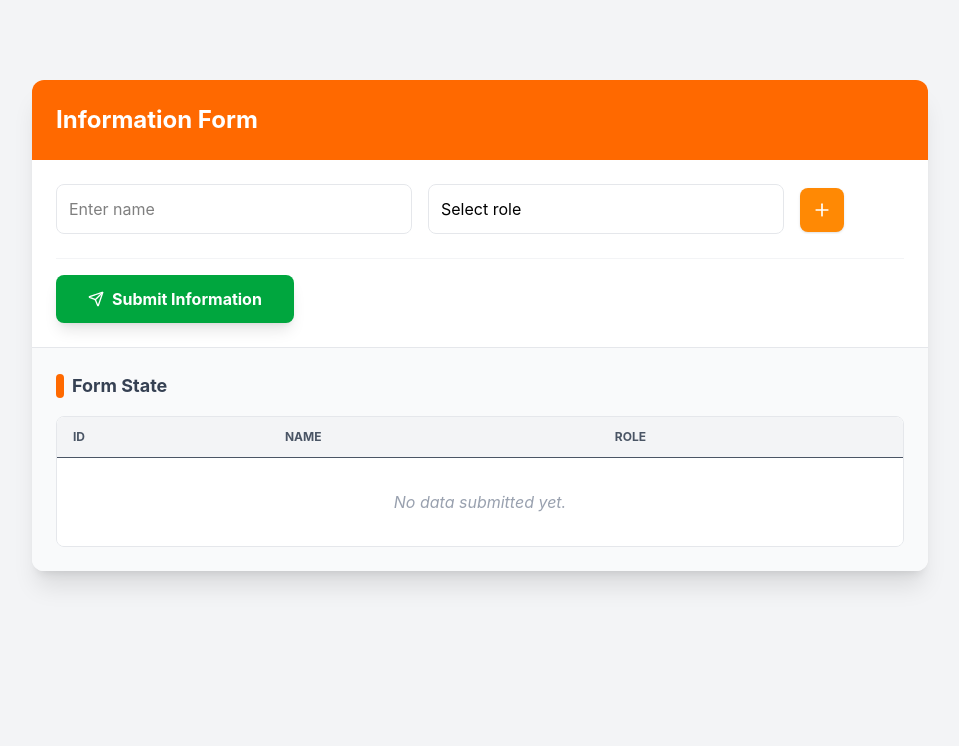
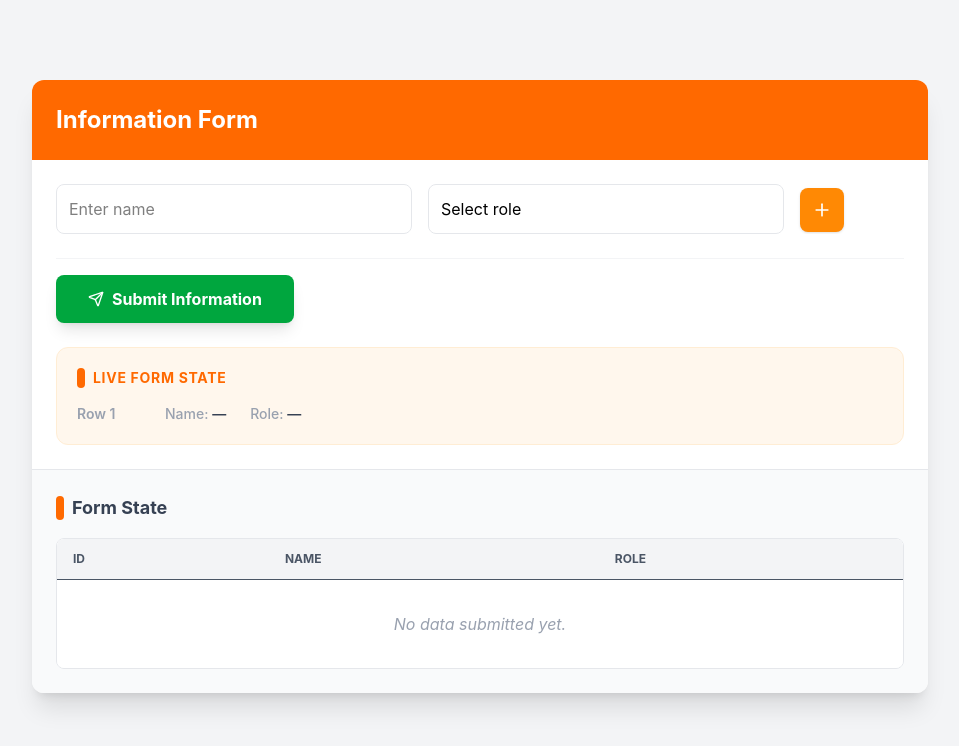
Before and after one commit to MDPerrfan/6Sense-HQ-Frontend-Assignment, a React (Vite) app in the folder assignment/: page / in a window 1280 px wide. Shown: the top 746 px of the page, without its empty margins (160-1119 px from the left). Built offline with nearby package versions, Linux system fonts and the light colour scheme; the HTML template or start-up script is replaced by a standard one.

Commit message:
Update Form.jsx

```diff
--- a/assignment/src/Components/Form.jsx
+++ b/assignment/src/Components/Form.jsx
@@ -7,10 +7,14 @@ export default function Form() {
     const [submittedData, setSubmittedData] = useState([]);
 
     const handleOnChange = (index, field, value) => {
-        const updated = formData.map((item, i) => i === index ? { ...item, [field]: value } : item);
+        const updated = formData.map((item, i) =>
+            i === index ? { ...item, [field]: value } : item
+        );
         setFormData(updated);
 
-        const updatedErrors = errors.map((err, i) =>i === index ? { ...err, [field]: "" } : err);
+        const updatedErrors = errors.map((err, i) =>
+            i === index ? { ...err, [field]: "" } : err
+        );
         setErrors(updatedErrors);
     };
 
@@ -38,9 +42,7 @@ export default function Form() {
 
         setErrors(newErrors);
 
-        const isValid = newErrors.every(
-            (err) => !err.name && !err.role
-        );
+        const isValid = newErrors.every((err) => !err.name && !err.role);
 
         if (isValid) {
             setSubmittedData([...formData]);
@@ -152,7 +154,41 @@ export default function Form() {
                     </div>
                 </form>
 
-                {/* Table Output */}
+                {/* Step 3 — Live Form State printed with h3 tags */}
+                <div className="px-6 pb-6">
+                    <div className="bg-orange-50 border border-orange-100 rounded-xl p-5">
+                        <h3 className="text-sm font-bold text-orange-500 uppercase tracking-wider mb-4 flex items-center gap-2">
+                            <span className="w-2 h-5 bg-orange-500 rounded-full"></span>
+                            Live Form State
+                        </h3>
+                        <div className="space-y-3">
+                            {formData.map((item, index) => (
+                                <div
+                                    key={index}
+                                    className="flex flex-col sm:flex-row gap-1 sm:gap-6 text-gray-700"
+                                >
+                                    <h3 className="text-sm font-semibold text-gray-400 w-16 shrink-0">
+                                        Row {index + 1}
+                                    </h3>
+                                    <h3 className="text-sm">
+                                        <span className="text-gray-400 font-medium">Name: </span>
+                                        <span className="font-semibold text-gray-700">
+                                            {item.name || "—"}
+                                        </span>
+                                    </h3>
+                                    <h3 className="text-sm">
+                                        <span className="text-gray-400 font-medium">Role: </span>
+                                        <span className="font-semibold text-gray-700">
+                                            {item.role || "—"}
+                                        </span>
+                                    </h3>
+                                </div>
+                            ))}
+                        </div>
+                    </div>
+                </div>
+
+                {/* Step 8 — Submitted Form State in Table */}
                 <div className="bg-gray-50 p-6 border-t border-gray-200">
                     <h3 className="text-lg font-bold text-gray-700 mb-4 flex items-center gap-2">
                         <span className="w-2 h-6 bg-orange-500 rounded-full"></span>
```
